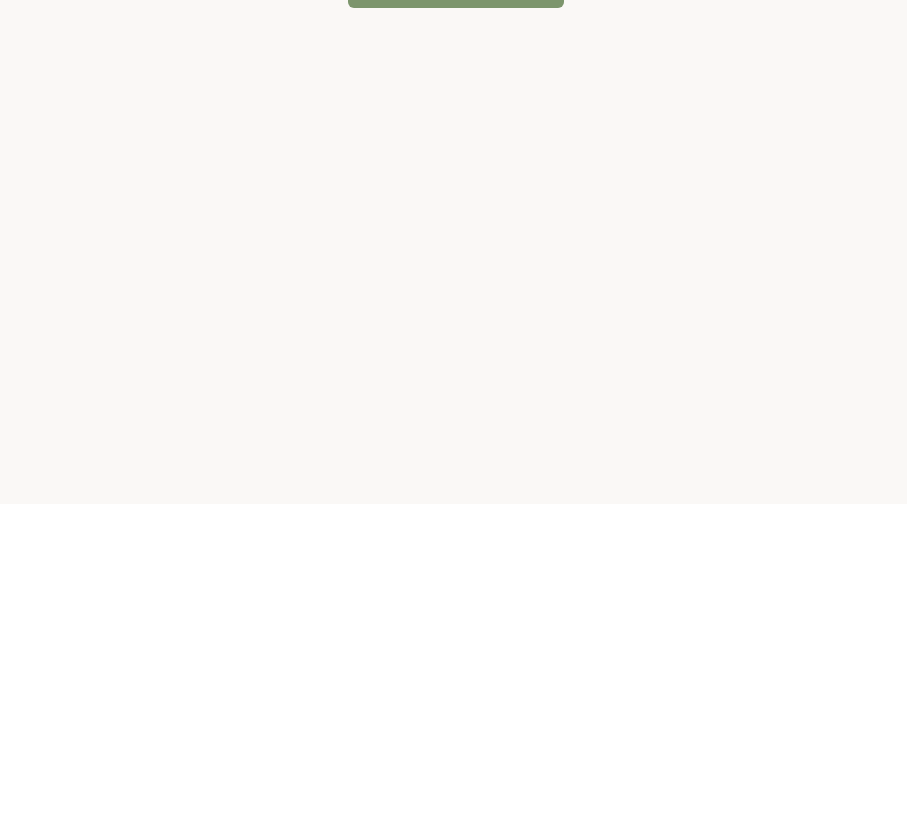
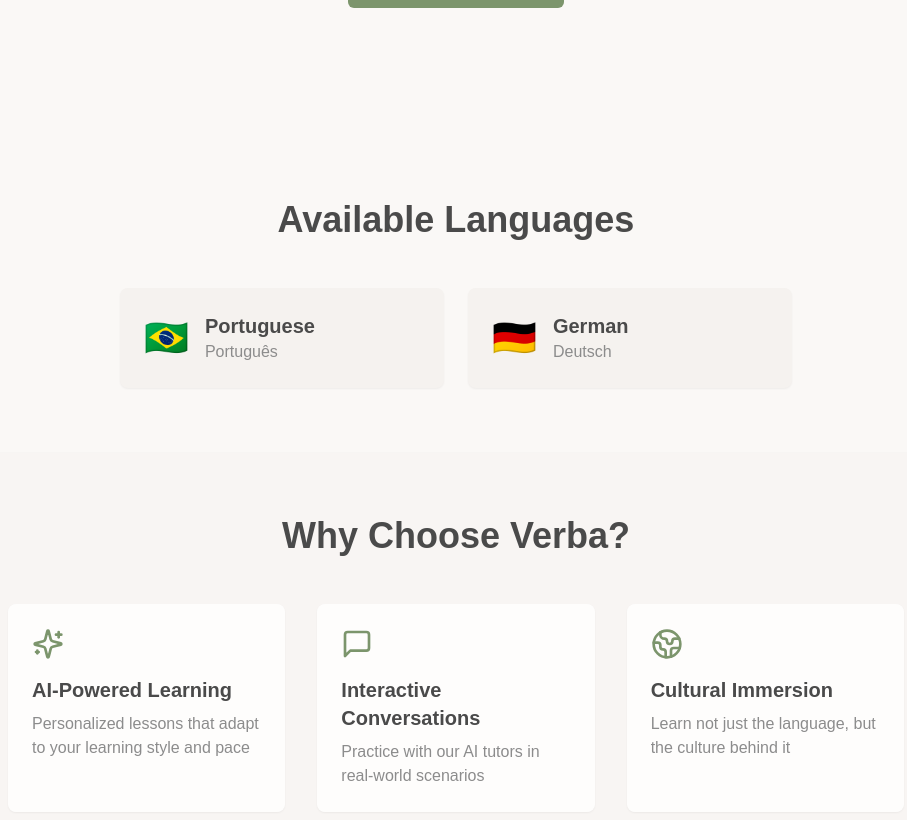
Before and after one commit to MoPaMo/verba, a Next.js app: page / in a window 1280 px wide. Shown: the part 296-1116 px from the top of the page, without its empty margins (184-1091 px from the left). Before the commit the page ends 800 px from the top, so only its background shows below. Built offline with nearby package versions, Linux system fonts and the light colour scheme.

Commit message:
feat: enhance LandingPage with language options and feature highlights

```diff
--- a/app/page.tsx
+++ b/app/page.tsx
@@ -1,5 +1,43 @@
+import { Language } from "@/types/languages";
 import { Button } from "@/components/ui/button";
-import { ArrowRight } from "lucide-react";
+import { Card } from "@/components/ui/card";
+import { ArrowRight, Globe2, MessageSquare, Sparkles } from "lucide-react";
+
+const languages: Language[] = [
+  {
+    name: "Portuguese",
+    nativeName: "Português",
+    flag: "🇧🇷",
+    code: "pt",
+    disabled: false,
+  },
+  {
+    name: "German",
+    nativeName: "Deutsch",
+    flag: "🇩🇪",
+    code: "de",
+    disabled: false,
+  },
+];
+
+const features = [
+  {
+    icon: Sparkles,
+    title: "AI-Powered Learning",
+    description:
+      "Personalized lessons that adapt to your learning style and pace",
+  },
+  {
+    icon: MessageSquare,
+    title: "Interactive Conversations",
+    description: "Practice with our AI tutors in real-world scenarios",
+  },
+  {
+    icon: Globe2,
+    title: "Cultural Immersion",
+    description: "Learn not just the language, but the culture behind it",
+  },
+];
 
 export default function LandingPage() {
   return (
@@ -22,6 +60,56 @@ export default function LandingPage() {
           </Button>
         </div>
       </section>
+
+      <section className="container mx-auto px-4 py-16">
+        <h2 className="text-3xl md:text-4xl font-bold text-center mb-12 text-[#4a4a4a] dark:text-[#e5e3e0] transition-colors duration-300">
+          Available Languages
+        </h2>
+        <div className="grid grid-cols-1 md:grid-cols-2 gap-6 max-w-2xl mx-auto">
+          {languages.map((language) => (
+            <Card
+              key={language.code}
+              className="p-6 bg-[#f5f2ef] dark:bg-[#363646] border-none shadow-sm hover:shadow-md transition-all duration-300"
+            >
+              <div className="flex items-center gap-4">
+                <span className="text-4xl filter dark:opacity-90">
+                  {language.flag}
+                </span>
+                <div>
+                  <h3 className="text-xl font-semibold text-[#4a4a4a] dark:text-[#e5e3e0] transition-colors duration-300">
+                    {language.name}
+                  </h3>
+                  <p className="text-[#8c8c8c] dark:text-[#a09f9f] transition-colors duration-300">
+                    {language.nativeName}
+                  </p>
+                </div>
+              </div>
+            </Card>
+          ))}
+        </div>
+      </section>
+
+      <section className="container mx-auto px-4 py-16 bg-[#f5f2ef]/50 dark:bg-[#363646]/50 backdrop-blur-sm transition-colors duration-300">
+        <h2 className="text-3xl md:text-4xl font-bold text-center mb-12 text-[#4a4a4a] dark:text-[#e5e3e0] transition-colors duration-300">
+          Why Choose Verba?
+        </h2>
+        <div className="grid grid-cols-1 md:grid-cols-3 gap-8 max-w-4xl mx-auto">
+          {features.map((feature) => (
+            <Card
+              key={feature.title}
+              className="p-6 bg-white/80 dark:bg-[#2a2a3c]/80 border-none shadow-sm hover:shadow-md transition-all duration-300"
+            >
+              <feature.icon className="h-8 w-8 mb-4 text-[#7c956c] dark:text-[#b3c4a5] transition-colors duration-300" />
+              <h3 className="text-xl font-semibold mb-2 text-[#4a4a4a] dark:text-[#e5e3e0] transition-colors duration-300">
+                {feature.title}
+              </h3>
+              <p className="text-[#8c8c8c] dark:text-[#a09f9f] transition-colors duration-300">
+                {feature.description}
+              </p>
+            </Card>
+          ))}
+        </div>
+      </section>
     </div>
   );
 }
```
